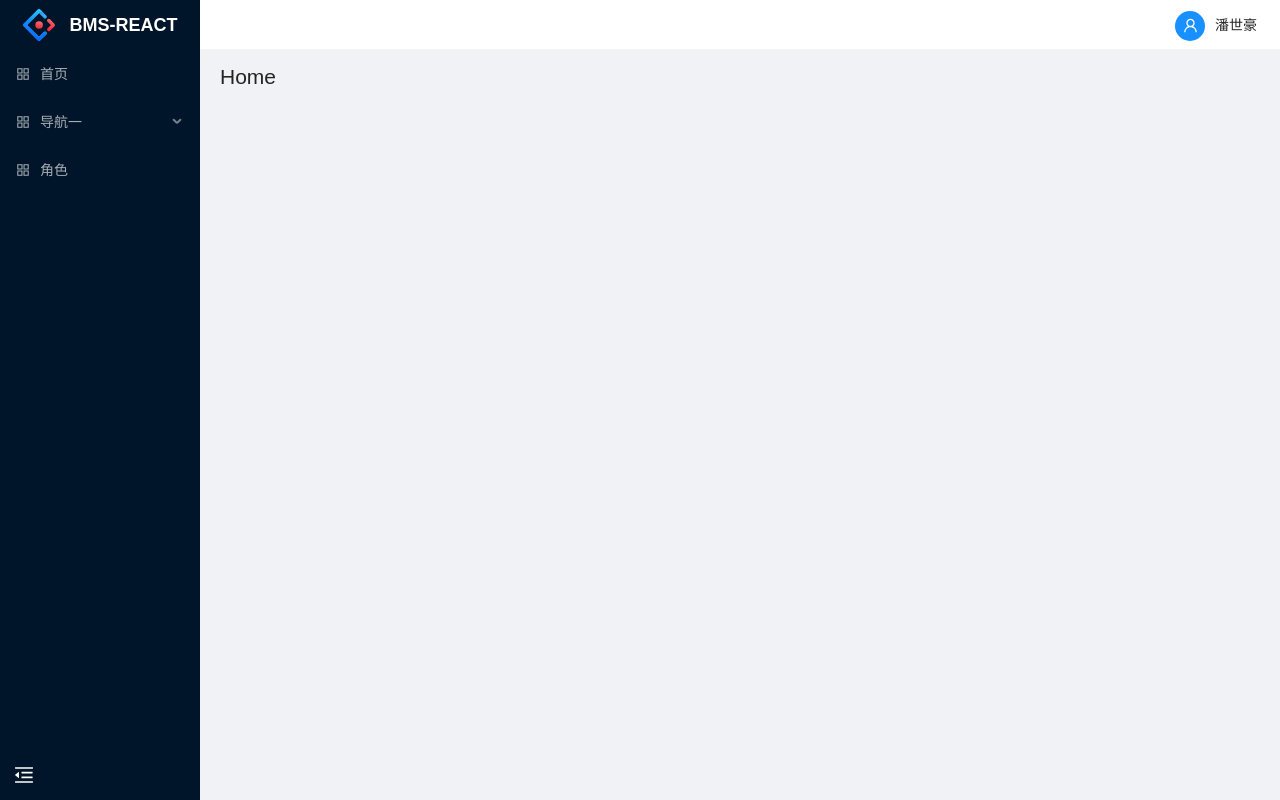
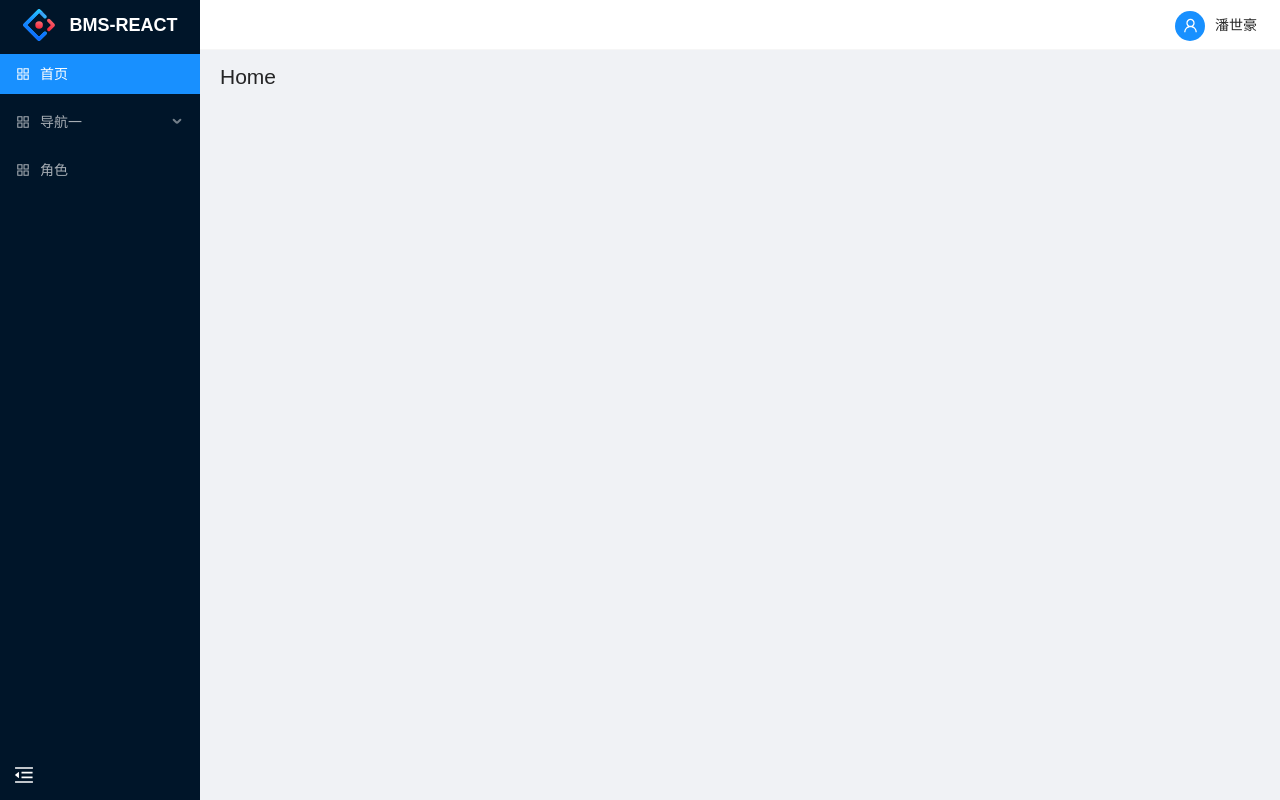
Before and after one commit to bibab0/bms_react, a React (Create React App) app: page / in a window 1280 px wide. Built offline with nearby package versions, Linux system fonts and the light colour scheme.

Commit message:
*页面刷新后侧边栏默认选中

```diff
--- a/src/views/Layout/SiderBar.js
+++ b/src/views/Layout/SiderBar.js
@@ -1,5 +1,5 @@
 import React, { Component } from 'react';
-import { Link } from "react-router-dom";
+import { withRouter, Link } from "react-router-dom";
 import router from '../../routers/router';
 import './SiderBar.css';
 import reactLogo from '../../assets/images/reactLogo.svg';
@@ -30,7 +30,7 @@ class SiderBar extends Component {
                     <img src={reactLogo} alt="logo" />
                     {this.state.collapsed ? '' : <span>BMS-REACT</span>}
                 </div>
-                <Menu onClick={this.handleClick} mode="inline" theme="dark">
+                <Menu onClick={this.handleClick} mode="inline" theme="dark" selectedKeys={[this.props.location.pathname]}>
                     {router.map((route) => {
                         if (route.routes) {
                             return (<SubMenu key={route.path} icon={<AppstoreOutlined />} title={route.name}>
@@ -57,4 +57,4 @@ class SiderBar extends Component {
     }
 }
 
-export default SiderBar;
+export default withRouter(SiderBar);
```
